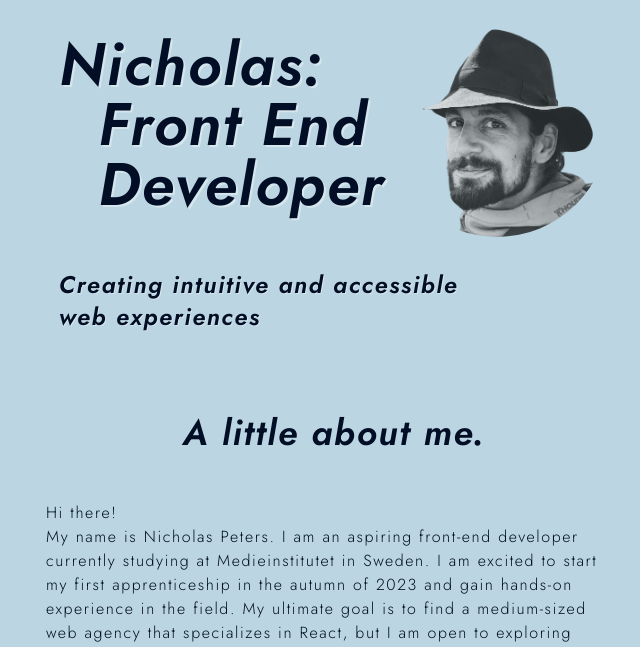
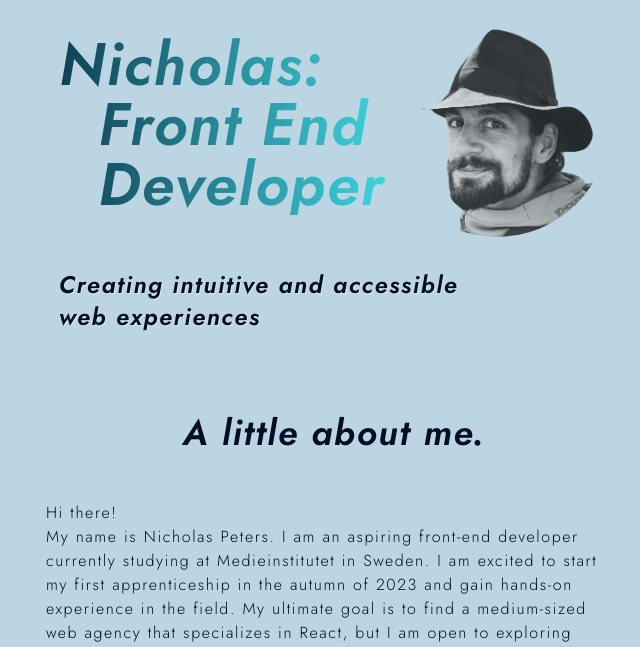
Before and after one commit to Redicholas/Portfolio, a website built with Vite: page index.html in a window 1280 px wide. Shown: the part 147-794 px from the top of the page, without its empty margins (306-946 px from the left). Built offline with nearby package versions, Linux system fonts and the light colour scheme.

Commit message:
Added shine effect to heading

```diff
--- a/index.html
+++ b/index.html
@@ -35,7 +35,7 @@
     <!-- Hero -->
     <section class="p-8 sm:pt-20 max-w-fit mx-auto">
       <div class="flex sm:mt-20 justify-between items-center">
-        <h1 class="text-3xl sm:text-6xl [text-shadow:_2px_2px_0_rgb(255_255_255_/_40%)]
+        <h1 id="heading" class="text-3xl sm:text-6xl
         textAppear invisible">
           Nicholas:<br />&nbsp;&nbsp;Front End<br />&nbsp;&nbsp;Developer
         </h1>
--- a/src/style.css
+++ b/src/style.css
@@ -27,6 +27,30 @@ p {
   border-radius: 20px;
   background: #bbd6e2;
   box-shadow: 10px 10px 30px #9fb6c0, -10px -10px 30px #d7f6ff;
+}
+
+#heading {
+  background: linear-gradient(
+    90deg,
+    #020e26 0%,
+    #40dde6 70%,
+    #579be4 80%,
+    #020e26 90%
+  );
+  background-size: 200% auto;
+
+  color: #000;
+  background-clip: text;
+  -webkit-background-clip: text;
+  -webkit-text-fill-color: transparent;
+
+  animation: shine 6s linear infinite;
+}
+
+@keyframes shine {
+  to {
+    background-position: -200% center;
+  }
 }
 
 .tracking-in-expand {
```
